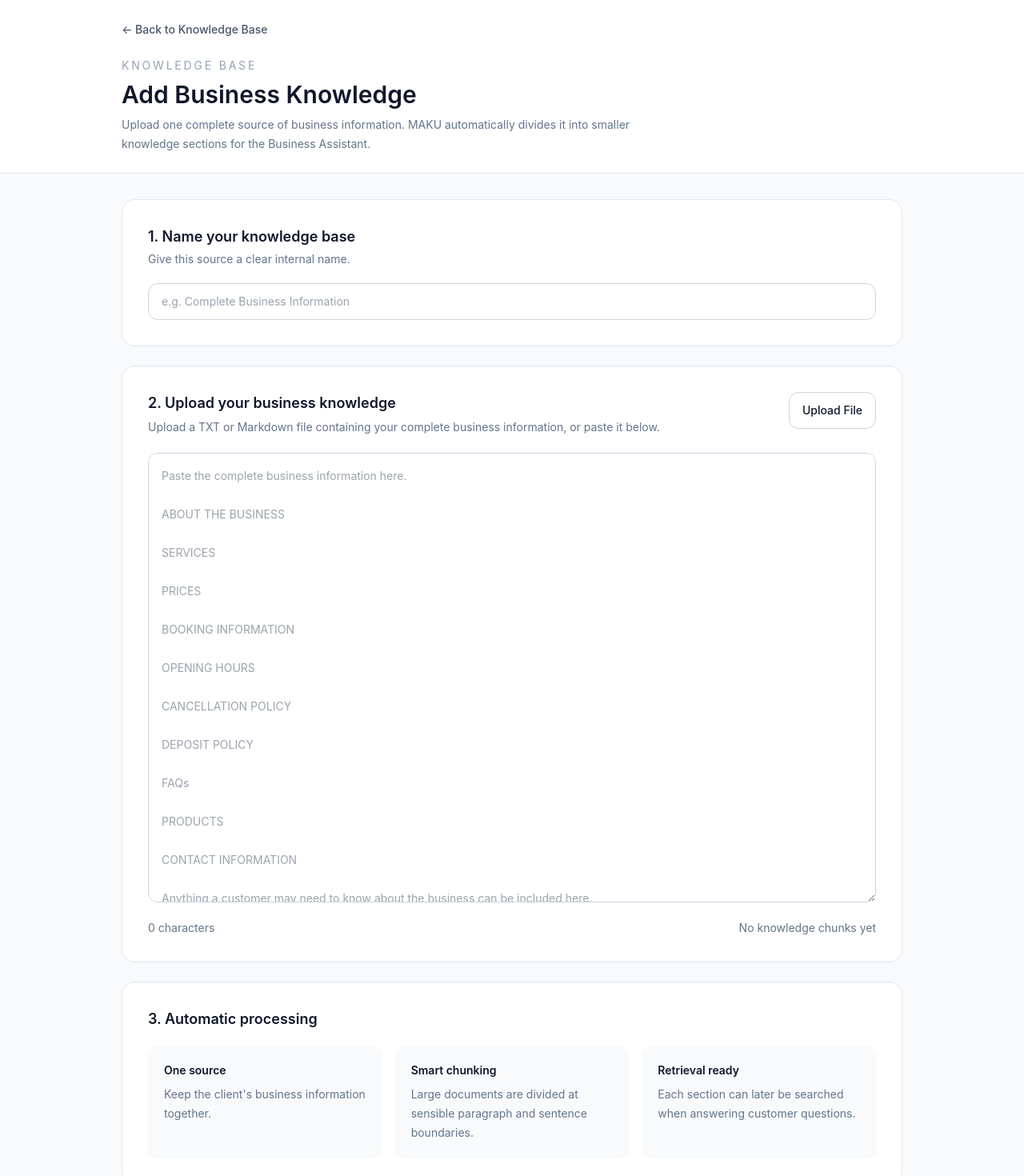
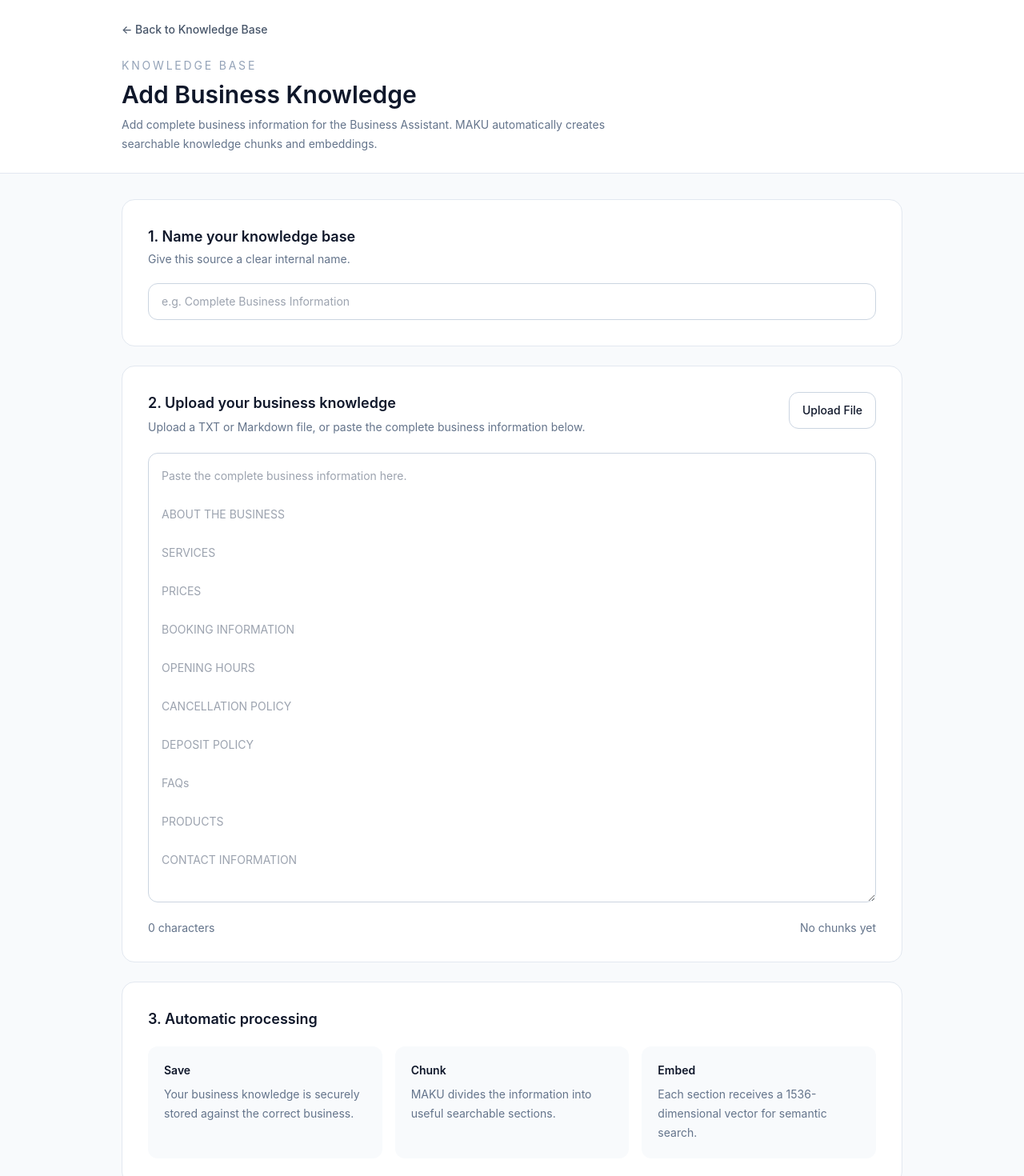
Before and after one commit to NBelleBee/maku-platform, a Next.js app: page /dashboard/businesses/1/knowledge in a window 1280 px wide. Shown: the top 1470 px of the page at 80% size. Built offline with nearby package versions, Linux system fonts and the light colour scheme; no server answers.

Commit message:
Update page.tsx

```diff
--- a/app/dashboard/businesses/[id]/knowledge/page.tsx
+++ b/app/dashboard/businesses/[id]/knowledge/page.tsx
@@ -1,4 +1,4 @@
-'use client'
+
 
 import { useState } from 'react'
 import Link from 'next/link'
@@ -128,7 +128,9 @@ export default function NewKnowledgePage() {
         )
       }
     } catch {
-      setError('We could not read this file. Please try again.')
+      setError(
+        'We could not read this file. Please try again.'
+      )
       setFileName('')
     }
   }
@@ -147,7 +149,7 @@ export default function NewKnowledgePage() {
     try {
       /*
        * STEP 1
-       * Get the authenticated user from the actual browser session.
+       * Get the authenticated user.
        */
       const {
         data: { user },
@@ -172,7 +174,7 @@ export default function NewKnowledgePage() {
 
       /*
        * STEP 2
-       * Get the business and its owner.
+       * Get the business and verify ownership.
        */
       const {
         data: business,
@@ -199,11 +201,6 @@ export default function NewKnowledgePage() {
 
       const businessRecord = business as Business
 
-      /*
-       * STEP 3
-       * Explicitly verify that the logged-in MAKU user owns
-       * this business BEFORE attempting the insert.
-       */
       if (!businessRecord.owner_id) {
         setError(
           'This business does not have an owner assigned yet.'
@@ -214,21 +211,25 @@ export default function NewKnowledgePage() {
 
       if (businessRecord.owner_id !== user.id) {
         setError(
-          `You are signed in as ${user.email ?? 'another account'}, but this business belongs to a different MAKU account. The upload has been stopped for security.`
+          `You are signed in as ${
+            user.email ?? 'another account'
+          }, but this business belongs to a different MAKU account.`
         )
         setSaving(false)
         return
       }
 
       /*
-       * STEP 4
-       * Validate the knowledge source.
+       * STEP 3
+       * Validate the knowledge.
        */
       const trimmedTitle = title.trim()
       const trimmedContent = content.trim()
 
       if (!trimmedTitle) {
-        setError('Please enter a name for this knowledge base.')
+        setError(
+          'Please enter a name for this knowledge base.'
+        )
         setSaving(false)
         return
       }
@@ -242,32 +243,31 @@ export default function NewKnowledgePage() {
       }
 
       if (chunks.length === 0) {
-        setError('There is no usable knowledge to save.')
+        setError(
+          'There is no usable knowledge to save.'
+        )
         setSaving(false)
         return
       }
 
       /*
-       * STEP 5
-       * Create the knowledge chunks.
+       * STEP 4
+       * Save the original knowledge source.
        */
-      const rows = chunks.map((chunk, index) => ({
-        business_id: businessId,
-        title: `${trimmedTitle} — Part ${index + 1}`,
-        content: chunk,
-      }))
-
-      /*
-       * STEP 6
-       * Insert all chunks.
-       *
-       * RLS remains enabled.
-       * Because we verified user.id === business.owner_id,
-       * the existing RLS policy should allow this insert.
-       */
-      const { error: insertError } = await supabase
-        .from('knowledge')
-        .insert(rows)
+      const { data: insertedKnowledge, error: insertError } =
+        await supabase
+          .from('knowledge')
+          .insert({
+            business_id: businessId,
+            title: trimmedTitle,
+            content: trimmedContent,
+            source: 'manual',
+            priority: 1,
+            is_active: true,
+            version: 1,
+          })
+          .select('id')
+          .single()
 
       if (insertError) {
         setError(
@@ -277,10 +277,70 @@ export default function NewKnowledgePage() {
         return
       }
 
+      if (!insertedKnowledge) {
+        setError(
+          'Knowledge was saved but no knowledge record was returned.'
+        )
+        setSaving(false)
+        return
+      }
+
+      /*
+       * STEP 5
+       * Automatically generate vector embeddings.
+       *
+       * The embedding route:
+       * - verifies the logged-in user
+       * - verifies business ownership
+       * - reads the knowledge
+       * - chunks it
+       * - calls OpenAI text-embedding-3-small
+       * - saves 1536-dimensional vectors
+       */
       setSuccess(
-        `${chunks.length} knowledge ${
-          chunks.length === 1 ? 'chunk' : 'chunks'
-        } created successfully for ${businessRecord.name}.`
+        'Knowledge saved. Generating searchable embeddings...'
+      )
+
+      const embeddingResponse = await fetch(
+        '/api/knowledge/embed',
+        {
+          method: 'POST',
+          headers: {
+            'Content-Type': 'application/json',
+          },
+          body: JSON.stringify({
+            businessId,
+          }),
+        }
+      )
+
+      const embeddingResult =
+        await embeddingResponse.json()
+
+      if (!embeddingResponse.ok) {
+        setError(
+          embeddingResult?.error ||
+            'Knowledge was saved, but embeddings could not be generated.'
+        )
+        setSaving(false)
+        return
+      }
+
+      /*
+       * STEP 6
+       * Everything succeeded.
+       */
+      const chunksCreated =
+        embeddingResult?.chunksCreated ?? chunks.length
+
+      setSuccess(
+        `${chunksCreated} knowledge ${
+          chunksCreated === 1
+            ? 'chunk has'
+            : 'chunks have'
+        } been created and embedded successfully for ${
+          businessRecord.name
+        }.`
       )
 
       setSaving(false)
@@ -290,7 +350,7 @@ export default function NewKnowledgePage() {
           `/dashboard/businesses/${businessId}/knowledge`
         )
         router.refresh()
-      }, 1000)
+      }, 1200)
     } catch (caughtError) {
       const message =
         caughtError instanceof Error
@@ -323,9 +383,9 @@ export default function NewKnowledgePage() {
             </h1>
 
             <p className="mt-2 max-w-2xl text-sm leading-6 text-slate-500">
-              Upload one complete source of business information.
-              MAKU automatically divides it into smaller knowledge
-              sections for the Business Assistant.
+              Add complete business information for the
+              Business Assistant. MAKU automatically creates
+              searchable knowledge chunks and embeddings.
             </p>
           </div>
         </div>
@@ -377,8 +437,8 @@ export default function NewKnowledgePage() {
                 </h2>
 
                 <p className="mt-1 max-w-2xl text-sm leading-6 text-slate-500">
-                  Upload a TXT or Markdown file containing your
-                  complete business information, or paste it below.
+                  Upload a TXT or Markdown file, or paste the
+                  complete business information below.
                 </p>
               </div>
 
@@ -430,9 +490,7 @@ FAQs
 
 PRODUCTS
 
-CONTACT INFORMATION
-
-Anything a customer may need to know about the business can be included here.`}
+CONTACT INFORMATION`}
               rows={22}
               className="mt-5 w-full resize-y rounded-xl border border-slate-300 px-4 py-4 text-sm leading-6 outline-none transition focus:border-slate-900"
             />
@@ -446,10 +504,10 @@ Anything a customer may need to know about the business can be included here.`}
                 {chunks.length > 0
                   ? `${chunks.length} ${
                       chunks.length === 1
-                        ? 'knowledge chunk'
-                        : 'knowledge chunks'
-                    } will be created`
-                  : 'No knowledge chunks yet'}
+                        ? 'chunk'
+                        : 'chunks'
+                    } will be generated`
+                  : 'No chunks yet'}
               </span>
             </div>
           </div>
@@ -462,33 +520,34 @@ Anything a customer may need to know about the business can be included here.`}
             <div className="mt-5 grid gap-4 md:grid-cols-3">
               <div className="rounded-xl bg-slate-50 p-5">
                 <p className="text-sm font-semibold">
-                  One source
+                  Save
                 </p>
 
                 <p className="mt-2 text-sm leading-6 text-slate-500">
-                  Keep the client's business information together.
+                  Your business knowledge is securely stored
+                  against the correct business.
                 </p>
               </div>
 
               <div className="rounded-xl bg-slate-50 p-5">
                 <p className="text-sm font-semibold">
-                  Smart chunking
+                  Chunk
                 </p>
 
                 <p className="mt-2 text-sm leading-6 text-slate-500">
-                  Large documents are divided at sensible
-                  paragraph and sentence boundaries.
+                  MAKU divides the information into useful
+                  searchable sections.
                 </p>
               </div>
 
               <div className="rounded-xl bg-slate-50 p-5">
                 <p className="text-sm font-semibold">
-                  Retrieval ready
+                  Embed
                 </p>
 
                 <p className="mt-2 text-sm leading-6 text-slate-500">
-                  Each section can later be searched when answering
-                  customer questions.
+                  Each section receives a 1536-dimensional
+                  vector for semantic search.
                 </p>
               </div>
             </div>
@@ -504,16 +563,29 @@ Anything a customer may need to know about the business can be included here.`}
 
             <button
               type="submit"
-              disabled={saving || chunks.length === 0}
+              disabled={
+                saving ||
+                chunks.length === 0
+              }
               className="rounded-xl bg-slate-900 px-6 py-3 text-sm font-medium text-white transition hover:bg-slate-800 disabled:cursor-not-allowed disabled:opacity-50"
             >
               {saving
-                ? 'Processing Knowledge...'
+                ? 'Creating Knowledge...'
                 : 'Process Knowledge'}
             </button>
           </div>
         </form>
       </section>
     </main>
+
+
+
+
+
+
+
+
+
+
   )
 }
```
